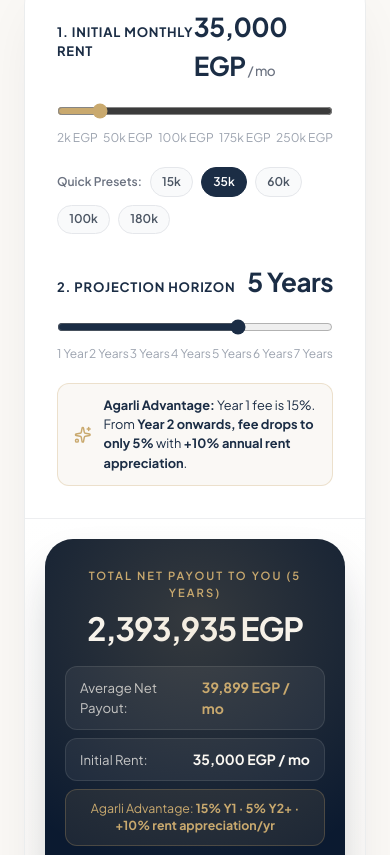
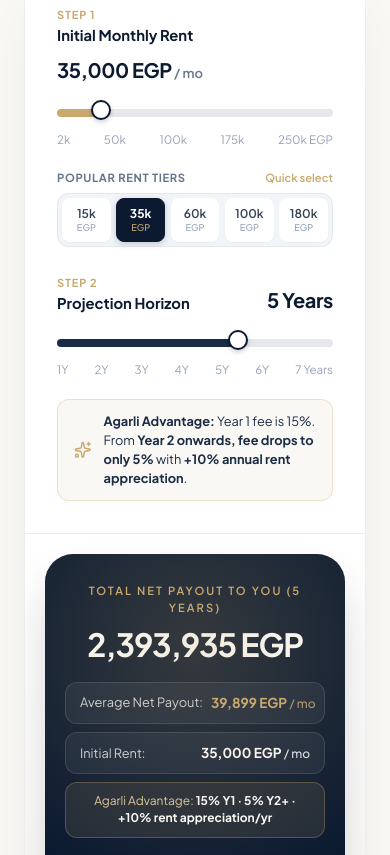
Before and after one commit to dotstorydot-gif/agarli-web, a Next.js app: page /pricing in a window 390 px wide. Shown: the part 2049-2904 px from the top of the page. Built offline with nearby package versions, Linux system fonts and the light colour scheme.

Commit message:
Enhance mobile comparison table layout and polish income calculator presets and number wrapping

```diff
--- a/components/pricing/IncomeCalculator.tsx
+++ b/components/pricing/IncomeCalculator.tsx
@@ -136,14 +136,30 @@ export default function IncomeCalculator({ config }: Props) {
             >
               {/* SLIDER 1: Monthly Rent */}
               <div>
-                <div style={{ display: 'flex', justifyContent: 'space-between', alignItems: 'baseline', marginBottom: '0.75rem' }}>
-                  <label style={{ fontSize: '0.8125rem', fontWeight: 700, color: '#1B2D45', textTransform: 'uppercase', letterSpacing: '0.06em' }}>
-                    1. Initial Monthly Rent
+                <div
+                  style={{
+                    display: 'flex',
+                    justifyContent: 'space-between',
+                    alignItems: 'flex-end',
+                    flexWrap: 'wrap',
+                    gap: '0.5rem',
+                    marginBottom: '0.875rem',
+                  }}
+                >
+                  <div>
+                    <div style={{ fontSize: '0.6875rem', fontWeight: 700, color: '#C9A96E', textTransform: 'uppercase', letterSpacing: '0.08em' }}>
+                      Step 1
+                    </div>
+                    <label style={{ fontSize: '0.925rem', fontWeight: 700, color: '#0B1A30' }}>
+                      Initial Monthly Rent
                     </label>
-                  <span style={{ fontSize: '1.625rem', fontWeight: 700, color: '#1B2D45', letterSpacing: '-0.02em' }}>
+                  </div>
+                  <div style={{ textAlign: 'right', whiteSpace: 'nowrap' }}>
+                    <span style={{ fontSize: 'clamp(1.25rem, 4.5vw, 1.625rem)', fontWeight: 800, color: '#0B1A30', letterSpacing: '-0.02em', whiteSpace: 'nowrap' }}>
                       {formatCurrency(monthlyRent)}
-                    <span style={{ fontSize: '0.85rem', fontWeight: 500, color: '#6B7280' }}> / mo</span>
                     </span>
+                    <span style={{ fontSize: '0.8125rem', fontWeight: 600, color: '#64748B', whiteSpace: 'nowrap' }}> / mo</span>
+                  </div>
                 </div>
 
                 {/* Range Slider */}
@@ -165,49 +181,105 @@ export default function IncomeCalculator({ config }: Props) {
                   }}
                 />
 
-                <div style={{ display: 'flex', justifyContent: 'space-between', marginTop: '0.5rem', fontSize: '0.75rem', color: '#9CA3AF' }}>
-                  <span>2k EGP</span>
-                  <span>50k EGP</span>
-                  <span>100k EGP</span>
-                  <span>175k EGP</span>
+                <div style={{ display: 'flex', justifyContent: 'space-between', marginTop: '0.5rem', fontSize: '0.725rem', color: '#94A3B8' }}>
+                  <span>2k</span>
+                  <span>50k</span>
+                  <span>100k</span>
+                  <span>175k</span>
                   <span>250k EGP</span>
                 </div>
 
-                {/* Quick Preset Buttons */}
-                <div style={{ display: 'flex', alignItems: 'center', gap: '0.5rem', marginTop: '1.25rem', flexWrap: 'wrap' }}>
-                  <span style={{ fontSize: '0.75rem', color: '#6B7280', fontWeight: 600 }}>Quick Presets:</span>
-                  {PRESETS.map(preset => (
+                {/* Redesigned Luxury Segmented Quick Presets */}
+                <div style={{ marginTop: '1.25rem' }}>
+                  <div style={{ display: 'flex', justifyContent: 'space-between', alignItems: 'center', marginBottom: '0.45rem' }}>
+                    <span style={{ fontSize: '0.7rem', color: '#64748B', fontWeight: 700, textTransform: 'uppercase', letterSpacing: '0.06em' }}>
+                      Popular Rent Tiers
+                    </span>
+                    <span style={{ fontSize: '0.7rem', color: '#C9A96E', fontWeight: 600 }}>
+                      Quick select
+                    </span>
+                  </div>
+
+                  <div
+                    style={{
+                      display: 'grid',
+                      gridTemplateColumns: 'repeat(5, 1fr)',
+                      gap: '0.35rem',
+                      background: '#F1F5F9',
+                      padding: '0.25rem',
+                      borderRadius: '0.75rem',
+                      border: '1px solid rgba(11,26,48,0.06)',
+                    }}
+                  >
+                    {PRESETS.map(preset => {
+                      const isSelected = monthlyRent === preset;
+                      return (
                         <button
                           key={preset}
                           type="button"
                           onClick={() => setMonthlyRent(preset)}
                           style={{
-                        padding: '0.3rem 0.7rem',
-                        borderRadius: '9999px',
+                            padding: '0.5rem 0.15rem',
+                            borderRadius: '0.5rem',
                             fontSize: '0.75rem',
-                        fontWeight: 600,
-                        border: monthlyRent === preset ? '1px solid #1B2D45' : '1px solid #E5E7EB',
-                        background: monthlyRent === preset ? '#1B2D45' : '#F9FAFB',
-                        color: monthlyRent === preset ? '#ffffff' : '#4B5563',
+                            fontWeight: isSelected ? 700 : 600,
+                            border: isSelected ? '1px solid #0B1A30' : '1px solid transparent',
+                            background: isSelected ? '#0B1A30' : '#FFFFFF',
+                            color: isSelected ? '#ffffff' : '#334155',
+                            boxShadow: isSelected ? '0 2px 6px rgba(11,26,48,0.2)' : '0 1px 2px rgba(0,0,0,0.04)',
                             cursor: 'pointer',
-                        transition: 'all 0.2s ease',
+                            transition: 'all 0.15s ease',
+                            textAlign: 'center',
+                            display: 'flex',
+                            flexDirection: 'column',
+                            alignItems: 'center',
+                            justifyContent: 'center',
+                            lineHeight: 1.15,
                           }}
                         >
-                      {preset >= 1000 ? `${preset / 1000}k` : preset}
+                          <span>{preset >= 1000 ? `${preset / 1000}k` : preset}</span>
+                          <span
+                            style={{
+                              fontSize: '0.575rem',
+                              color: isSelected ? '#C9A96E' : '#94A3B8',
+                              fontWeight: 500,
+                              marginTop: '0.1rem',
+                            }}
+                          >
+                            EGP
+                          </span>
                         </button>
-                  ))}
+                      );
+                    })}
+                  </div>
                 </div>
               </div>
 
               {/* SLIDER 2: Investment Horizon (Years) */}
               <div>
-                <div style={{ display: 'flex', justifyContent: 'space-between', alignItems: 'baseline', marginBottom: '0.75rem' }}>
-                  <label style={{ fontSize: '0.8125rem', fontWeight: 700, color: '#1B2D45', textTransform: 'uppercase', letterSpacing: '0.06em' }}>
-                    2. Projection Horizon
+                <div
+                  style={{
+                    display: 'flex',
+                    justifyContent: 'space-between',
+                    alignItems: 'flex-end',
+                    flexWrap: 'wrap',
+                    gap: '0.5rem',
+                    marginBottom: '0.875rem',
+                  }}
+                >
+                  <div>
+                    <div style={{ fontSize: '0.6875rem', fontWeight: 700, color: '#C9A96E', textTransform: 'uppercase', letterSpacing: '0.08em' }}>
+                      Step 2
+                    </div>
+                    <label style={{ fontSize: '0.925rem', fontWeight: 700, color: '#0B1A30' }}>
+                      Projection Horizon
                     </label>
-                  <span style={{ fontSize: '1.625rem', fontWeight: 700, color: '#1B2D45', letterSpacing: '-0.02em' }}>
+                  </div>
+                  <div style={{ textAlign: 'right', whiteSpace: 'nowrap' }}>
+                    <span style={{ fontSize: 'clamp(1.25rem, 4.5vw, 1.625rem)', fontWeight: 800, color: '#0B1A30', letterSpacing: '-0.02em', whiteSpace: 'nowrap' }}>
                       {years} {years === 1 ? 'Year' : 'Years'}
                     </span>
+                  </div>
                 </div>
 
                 {/* Range Slider for Years */}
@@ -229,13 +301,13 @@ export default function IncomeCalculator({ config }: Props) {
                   }}
                 />
 
-                <div style={{ display: 'flex', justifyContent: 'space-between', marginTop: '0.5rem', fontSize: '0.75rem', color: '#9CA3AF' }}>
-                  <span>1 Year</span>
-                  <span>2 Years</span>
-                  <span>3 Years</span>
-                  <span>4 Years</span>
-                  <span>5 Years</span>
-                  <span>6 Years</span>
+                <div style={{ display: 'flex', justifyContent: 'space-between', marginTop: '0.5rem', fontSize: '0.725rem', color: '#94A3B8' }}>
+                  <span>1Y</span>
+                  <span>2Y</span>
+                  <span>3Y</span>
+                  <span>4Y</span>
+                  <span>5Y</span>
+                  <span>6Y</span>
                   <span>7 Years</span>
                 </div>
 
@@ -342,7 +414,7 @@ export default function IncomeCalculator({ config }: Props) {
                 </span>
               </div>
 
-              {/* Mobile Breakdown (Clean organized stacked pills, no loose dots) */}
+              {/* Mobile Breakdown (Clean organized stacked pills, no loose dots, zero wrapping) */}
               <div
                 className="calculator-metrics-mobile"
                 style={{
@@ -356,54 +428,58 @@ export default function IncomeCalculator({ config }: Props) {
                 <div
                   style={{
                     background: 'rgba(255,255,255,0.06)',
-                    border: '1px solid rgba(255,255,255,0.1)',
+                    border: '1px solid rgba(255,255,255,0.12)',
                     borderRadius: '0.75rem',
                     padding: '0.625rem 0.875rem',
                     display: 'flex',
                     justifyContent: 'space-between',
                     alignItems: 'center',
-                    fontSize: '0.825rem',
-                    color: 'rgba(255,255,255,0.75)',
+                    gap: '0.5rem',
+                    fontSize: '0.8rem',
+                    color: 'rgba(255,255,255,0.8)',
                   }}
                 >
-                  <span>Average Net Payout:</span>
-                  <strong style={{ color: '#C9A96E', fontSize: '0.875rem' }}>
-                    {formatCurrency(totalNetOwner / (years * 12))} / mo
-                  </strong>
+                  <span style={{ whiteSpace: 'nowrap' }}>Average Net Payout:</span>
+                  <span style={{ color: '#C9A96E', fontWeight: 700, fontSize: '0.85rem', whiteSpace: 'nowrap', flexShrink: 0 }}>
+                    {formatCurrency(totalNetOwner / (years * 12))}
+                    <span style={{ fontSize: '0.75rem', fontWeight: 500, opacity: 0.85 }}> / mo</span>
+                  </span>
                 </div>
 
                 <div
                   style={{
                     background: 'rgba(255,255,255,0.06)',
-                    border: '1px solid rgba(255,255,255,0.1)',
+                    border: '1px solid rgba(255,255,255,0.12)',
                     borderRadius: '0.75rem',
                     padding: '0.625rem 0.875rem',
                     display: 'flex',
                     justifyContent: 'space-between',
                     alignItems: 'center',
-                    fontSize: '0.825rem',
-                    color: 'rgba(255,255,255,0.75)',
+                    gap: '0.5rem',
+                    fontSize: '0.8rem',
+                    color: 'rgba(255,255,255,0.8)',
                   }}
                 >
-                  <span>Initial Rent:</span>
-                  <strong style={{ color: '#ffffff', fontSize: '0.875rem' }}>
-                    {formatCurrency(monthlyRent)} / mo
-                  </strong>
+                  <span style={{ whiteSpace: 'nowrap' }}>Initial Rent:</span>
+                  <span style={{ color: '#ffffff', fontWeight: 700, fontSize: '0.85rem', whiteSpace: 'nowrap', flexShrink: 0 }}>
+                    {formatCurrency(monthlyRent)}
+                    <span style={{ fontSize: '0.75rem', fontWeight: 500, opacity: 0.85 }}> / mo</span>
+                  </span>
                 </div>
 
                 <div
                   style={{
-                    background: 'rgba(201,169,110,0.1)',
-                    border: '1px solid rgba(201,169,110,0.25)',
+                    background: 'rgba(201,169,110,0.12)',
+                    border: '1px solid rgba(201,169,110,0.3)',
                     borderRadius: '0.75rem',
                     padding: '0.625rem 0.875rem',
-                    fontSize: '0.775rem',
-                    color: '#C9A96E',
+                    fontSize: '0.75rem',
+                    color: '#DFCA9E',
                     textAlign: 'center',
                     lineHeight: 1.4,
                   }}
                 >
-                  Agarli Advantage: <strong>15% Y1 · 5% Y2+ · +10% rent appreciation/yr</strong>
+                  Agarli Advantage: <strong style={{ color: '#ffffff' }}>15% Y1 · 5% Y2+ · +10% rent appreciation/yr</strong>
                 </div>
               </div>
 
@@ -452,6 +528,30 @@ export default function IncomeCalculator({ config }: Props) {
                   display: none !important;
                 }
               }
+              input[type=range] {
+                -webkit-appearance: none;
+                appearance: none;
+              }
+              input[type=range]::-webkit-slider-thumb {
+                -webkit-appearance: none;
+                height: 20px;
+                width: 20px;
+                border-radius: 50%;
+                background: #ffffff;
+                border: 2px solid #0B1A30;
+                box-shadow: 0 2px 5px rgba(0,0,0,0.2);
+                cursor: pointer;
+                margin-top: -6px;
+              }
+              input[type=range]::-moz-range-thumb {
+                height: 20px;
+                width: 20px;
+                border-radius: 50%;
+                background: #ffffff;
+                border: 2px solid #0B1A30;
+                box-shadow: 0 2px 5px rgba(0,0,0,0.2);
+                cursor: pointer;
+              }
             `}</style>
           </div>
         </div>
```
Also changed, not shown: components/why-agarli/ComparisonTable.tsx (+83 -77 lines). Lines whose indentation alone changed are shown as unchanged.
